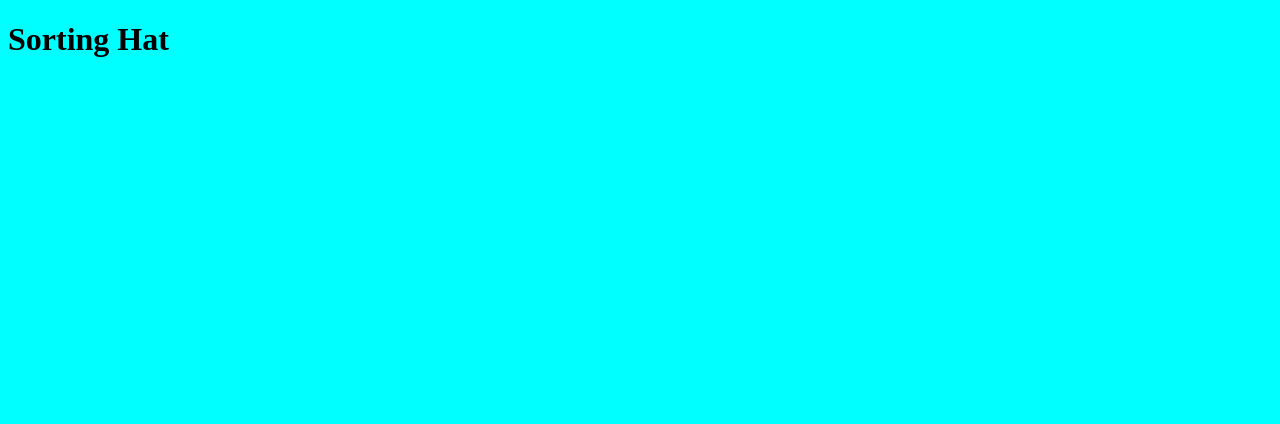
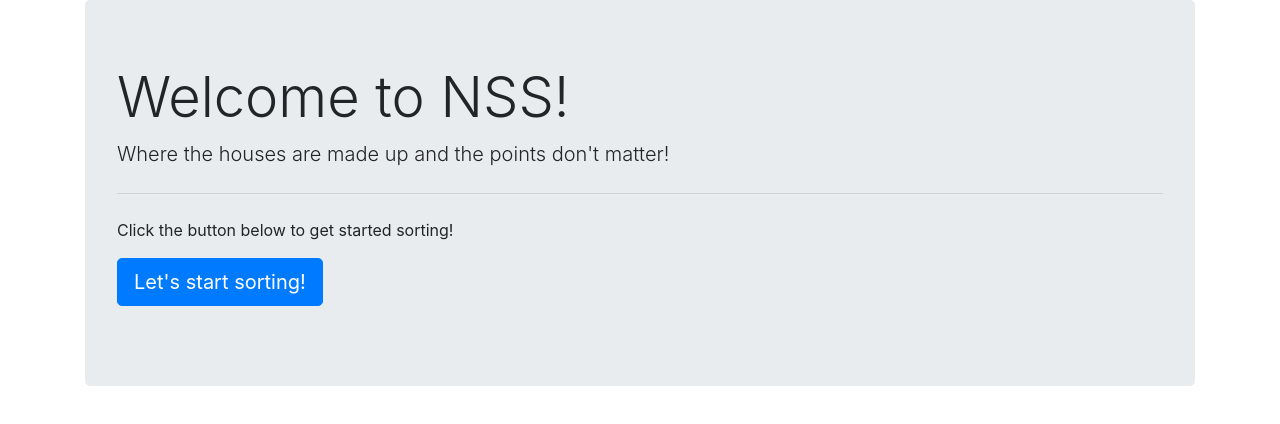
Before and after one commit to nswalters/sorting-hat, a plain HTML site: page index.html in a window 1280 px wide. Drawn offline with nearby package versions, Linux system fonts and the light colour scheme.

Commit message:
Add bootstrap CDN; add container and jumbotron

```diff
--- a/index.html
+++ b/index.html
@@ -5,11 +5,23 @@
   <meta charset="UTF-8">
   <meta name="viewport" content="width=device-width, initial-scale=1.0">
   <title>Sorting Hat</title>
-  <link rel="stylesheet" href="main.css">
+  <link rel="stylesheet" href="https://maxcdn.bootstrapcdn.com/bootstrap/4.0.0/css/bootstrap.min.css"
+    integrity="sha384-Gn5384xqQ1aoWXA+058RXPxPg6fy4IWvTNh0E263XmFcJlSAwiGgFAW/dAiS6JXm" crossorigin="anonymous">
+  <!-- <link rel="stylesheet" href="main.css"> -->
 </head>
 
 <body>
-  <h1>Sorting Hat</h1>
+  <div class="container">
+    <div class="jumbotron">
+      <h1 class="display-4">Welcome to NSS!</h1>
+      <p class="lead">Where the houses are made up and the points don't matter!</p>
+      <hr class="my-4">
+      <p>Click the button below to get started sorting!</p>
+      <p class="lead">
+        <a class="btn btn-primary btn-lg" href="#" role="button">Let's start sorting!</a>
+      </p>
+    </div>
+  </div>
 
   <script src="main.js"></script>
 </body>
```
